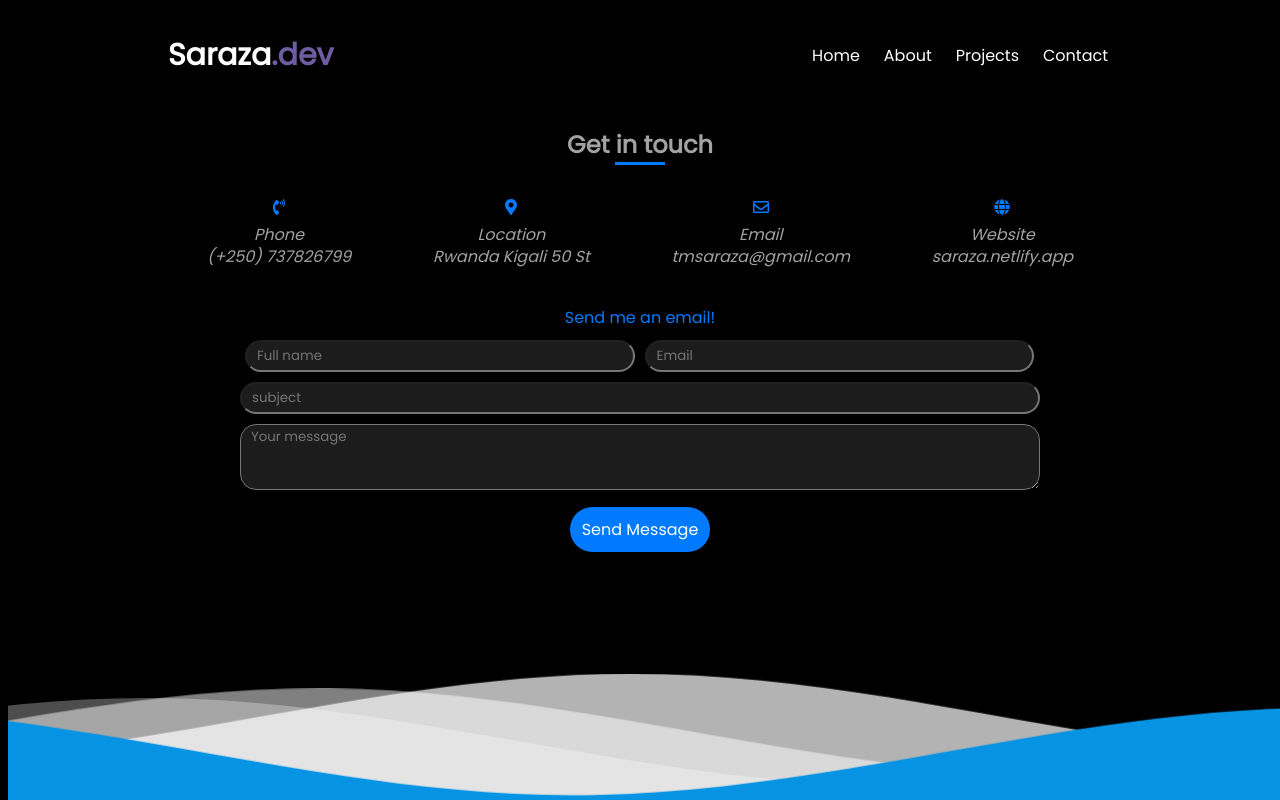
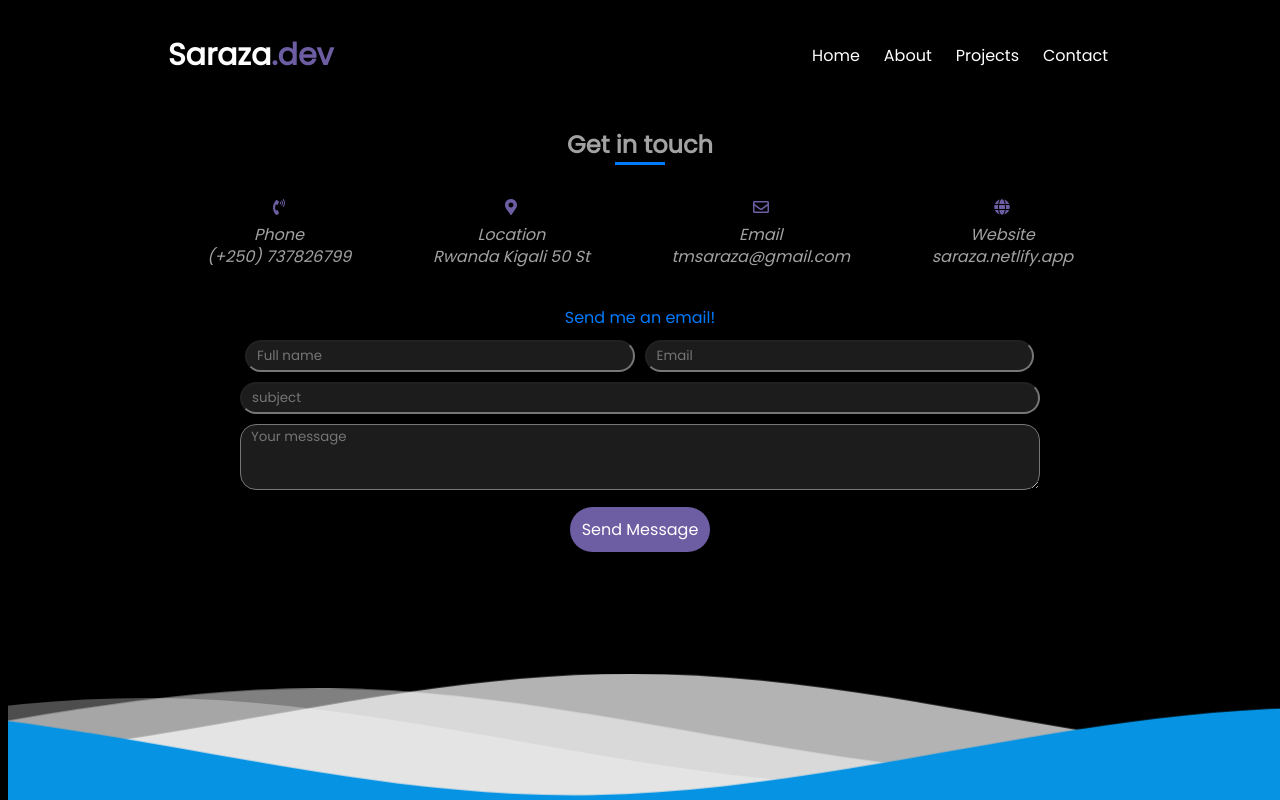
Before and after one commit to sarazaToussaint/Saraza-dev, a React (Create React App) app: page /Contact in a window 1280 px wide. Built offline with nearby package versions, Linux system fonts and the light colour scheme.

Commit message:
Make some changes to the animation

```diff
--- a/src/components/Contact.jsx
+++ b/src/components/Contact.jsx
@@ -43,22 +43,22 @@ function Contact() {
         </h2>
         <div className={classes.contactDetails}>
           <div className={classes.info}>
-            <span><FaPhoneVolume /></span>
+            <span className="myDiv"><FaPhoneVolume /></span>
             <div>Phone</div>
             <p>(+250) 737826799</p>
           </div>
           <div className={classes.info}>
-            <span><FaMapMarkerAlt /></span>
+            <span className="myDiv"><FaMapMarkerAlt /></span>
             <div>Location</div>
             <p>Rwanda Kigali 50 St</p>
           </div>
           <div className={classes.info}>
-            <span><FaRegEnvelope /></span>
+            <span className="myDiv"><FaRegEnvelope /></span>
             <div>Email</div>
             <p>tmsaraza@gmail.com</p>
           </div>
           <div className={classes.info}>
-            <span><FaGlobe /></span>
+            <span className="myDiv"><FaGlobe /></span>
             <div>Website</div>
             <p>saraza.netlify.app</p>
           </div>
@@ -114,7 +114,7 @@ function Contact() {
                 required
               />
             </div>
-            <button type="submit">Send Message</button>
+            <button type="submit" className="myBtn">Send Message</button>
           </form>
         </div>
       </div>
```
